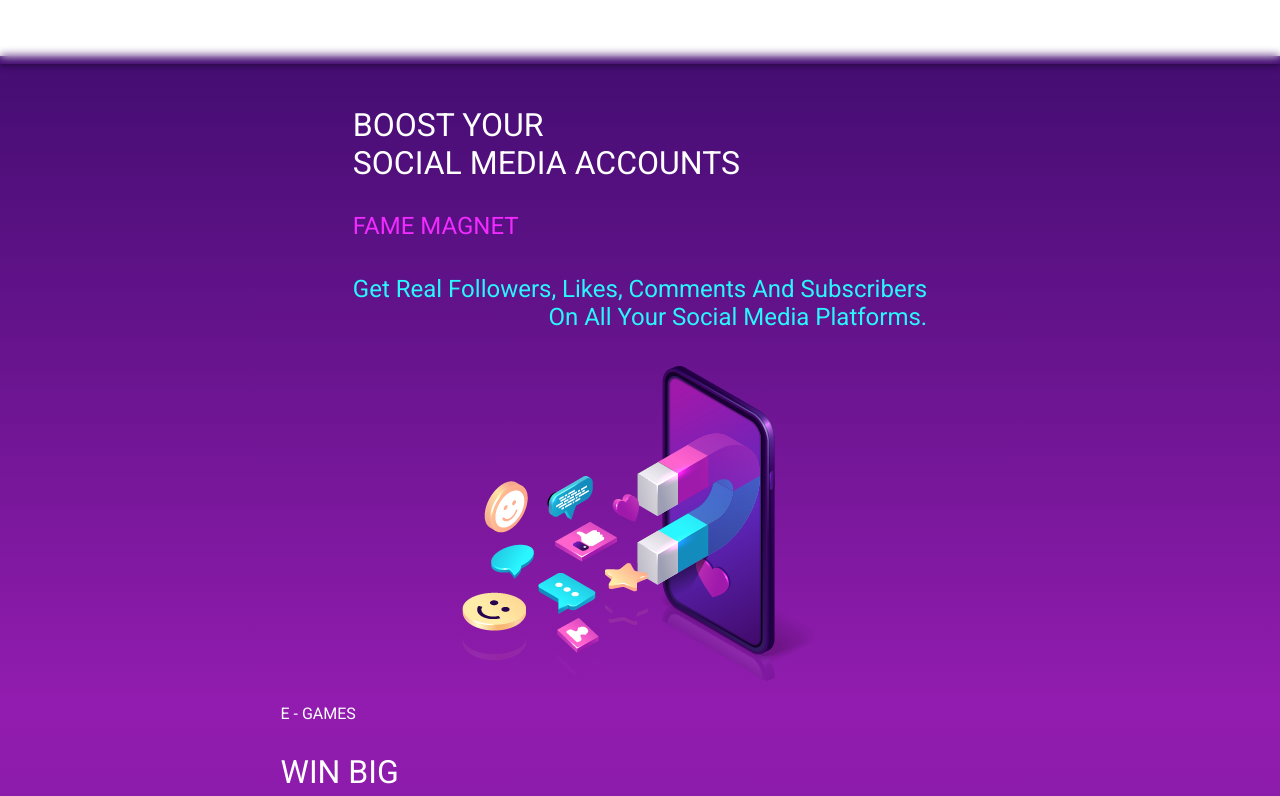
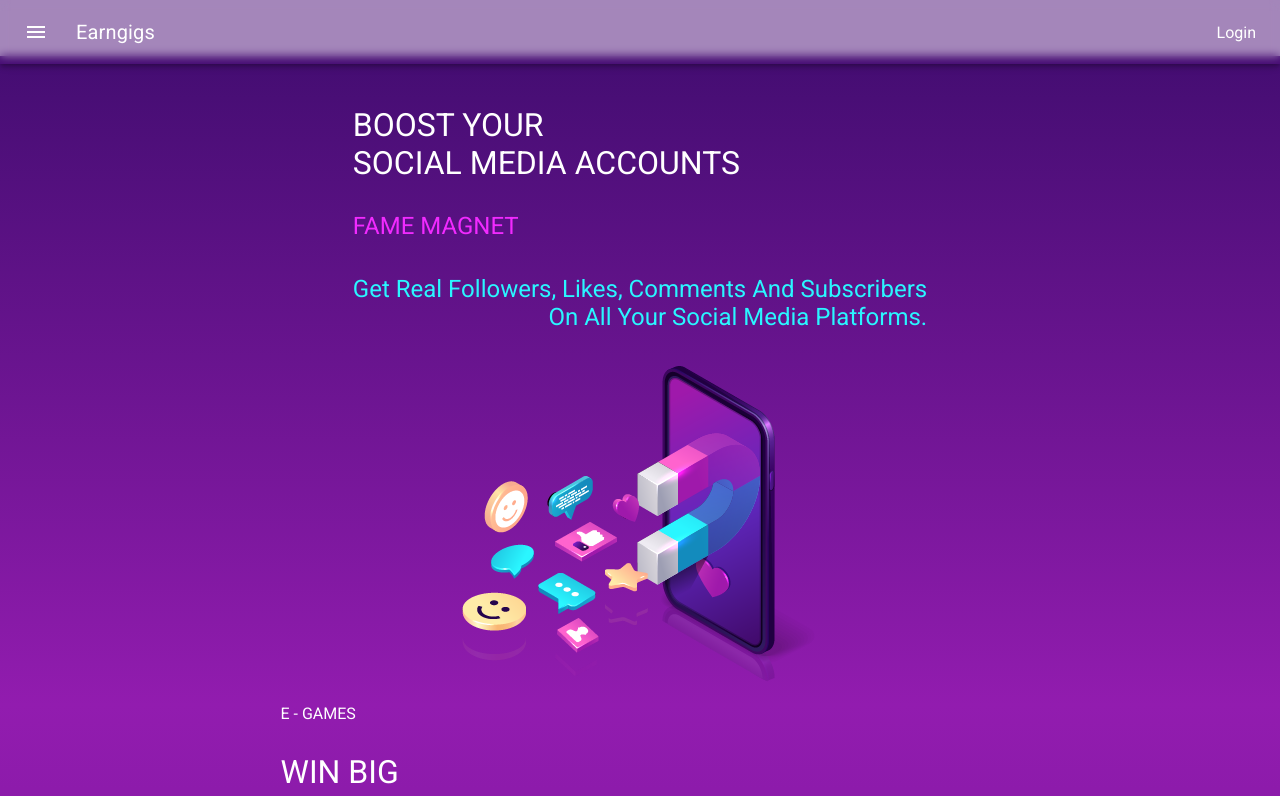
Before and after one commit to Dxtobi/earninggigs, a React (Create React App) app in the folder client/: page / in a window 1280 px wide. Shown: the top 796 px of the page. Built offline with nearby package versions, Linux system fonts and the light colour scheme.

Commit message:
drivers update

```diff
--- a/client/src/App.css
+++ b/client/src/App.css
@@ -1,5 +1,13 @@
 @import url('https://fonts.googleapis.com/css2?family=Roboto&display=swap');
 
+html::-webkit-scrollbar {
+  display: none;
+}
+
+html {
+  -ms-overflow-style: none;  /* IE and Edge */
+  scrollbar-width: none;  /* Firefox */
+}
 body{
   font-family: 'Roboto', sans-serif;
   color: #141414;
--- a/client/src/components/fixed/Header.js
+++ b/client/src/components/fixed/Header.js
@@ -205,7 +205,7 @@ export default function MenuAppBar() {
         </div>
       </Drawer>
       <AppBar position="fixed" style={{background:'#ffffff00', color:'black'}}  >
-        <div style={{background:'##4a0e7780', color:'white'}} className='enableBlur'>
+        <div style={{background:'#4a0e7780', color:'white'}} className='enableBlur'>
           <Toolbar className='disableBlur'>
             <IconButton onClick={handleDrawerOpen}
               size="large"
--- a/client/src/pages/welcom/Welcome.js
+++ b/client/src/pages/welcom/Welcome.js
@@ -57,7 +57,7 @@ function Welcome() {
             <div className='first-div-header2'>
               Stand a chance to win <b style={{color:'white'}}>NGN25K</b> Weekly on our telegram platform.
             </div>
-            <button className='win-big-btn' onClick={()=>window.open('https://t.me/+H6DgszePE5s4OTg0', '_blank')}>JOIN CHANNEL</button>
+            <button className='win-big-btn' onClick={()=>window.open('https://t.me/officialearninggigs', '_blank')}>JOIN CHANNEL</button>
           </div>
           <div className='first-div-header-img'>
             <img alt='' src='/static/images/win.png' className='first-div-header-img-img'/>
```
